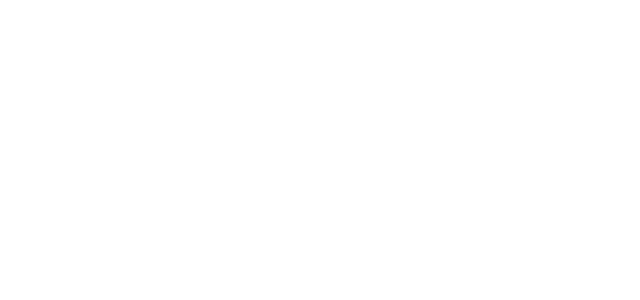
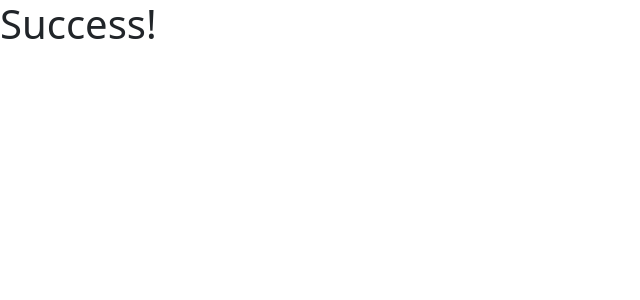
Before and after one commit to pannelltyler91/hbws, a React (Create React App) app: page /success in a window 1280 px wide. Before the commit this address had no page. Shown: the top 300 px of the page, without its empty margins (0-640 px from the left). Built offline with nearby package versions, Linux system fonts and the light colour scheme.

Commit message:
added new components, updated url in reducer

```diff
--- a/src/App.js
+++ b/src/App.js
@@ -5,16 +5,20 @@ import Store from './components/Store'
 import Cart from './components/Cart'
 import About from './components/About';
 import Contact from './components/Contact';
+import Success from './components/Succes';
+import Cancel from './components/Cancel';
 
 function App() {
   return (
 
       <Routes>
-        <Route exact path="/" element={<Home/>} />
+        <Route path="/" element={<Home/>} />
         <Route path="/store" element={<Store/>} />
         <Route path="/cart" element={<Cart/>} />
         <Route path="/about" element={<About/>} />
         <Route path="/contact" element={<Contact/>} />
+        <Route path="/success" element={<Success/>} />
+        <Route path="/cancel" element={<Cancel/>} />
       </Routes>
 
   );
--- /dev/null
+++ b/src/components/Cancel.js
@@ -0,0 +1,13 @@
+import React from 'react'
+
+
+
+function Cancel(){
+    return(
+        <div>
+        <h1>Cancel</h1>
+        </div>
+    )
+}
+
+export default Cancel;
--- /dev/null
+++ b/src/components/Succes.js
@@ -0,0 +1,14 @@
+import React from 'react'
+
+function Success() {
+  return (
+
+      <div>
+          <h1>Success!</h1>
+      </div>
+
+
+  );
+}
+
+export default Success;
--- a/src/features/inventory.js
+++ b/src/features/inventory.js
@@ -80,7 +80,7 @@ export const inventorySlice = createSlice({
       console.log(finalAnswer.cart);
 
 
-      fetch("http://localhost:3001/create_checkout_session", {
+      fetch("http://localhost:4242/create_checkout_session", {
         method: "POST", // or 'PUT'
         headers: {
           "Content-Type": "application/json",
--- a/src/index.js
+++ b/src/index.js
@@ -13,7 +13,7 @@ const store = configureStore({
   reducer:{
     inventory:inventoryReducer
   }
-})
+});
 
 
 ReactDOM.render(
```
Also changed, not shown: 1 other file (tests, documents, lock files or other folders).
